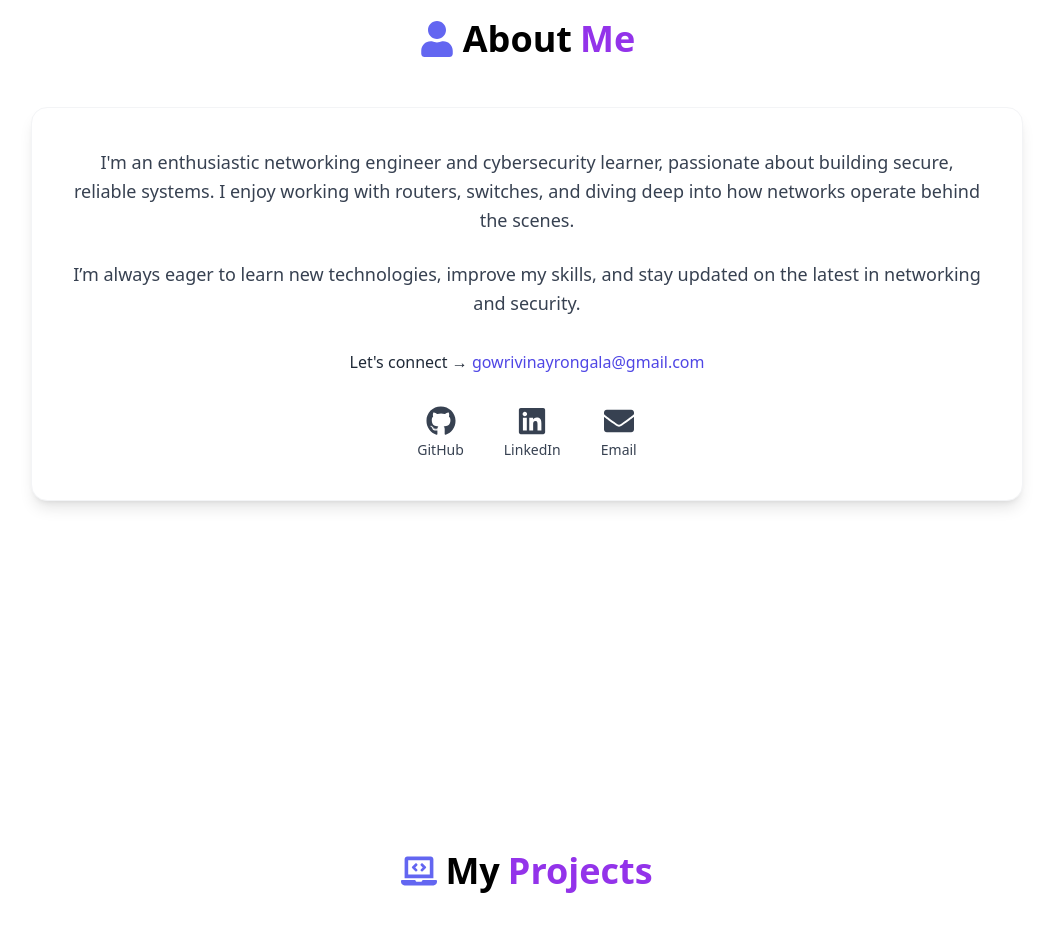
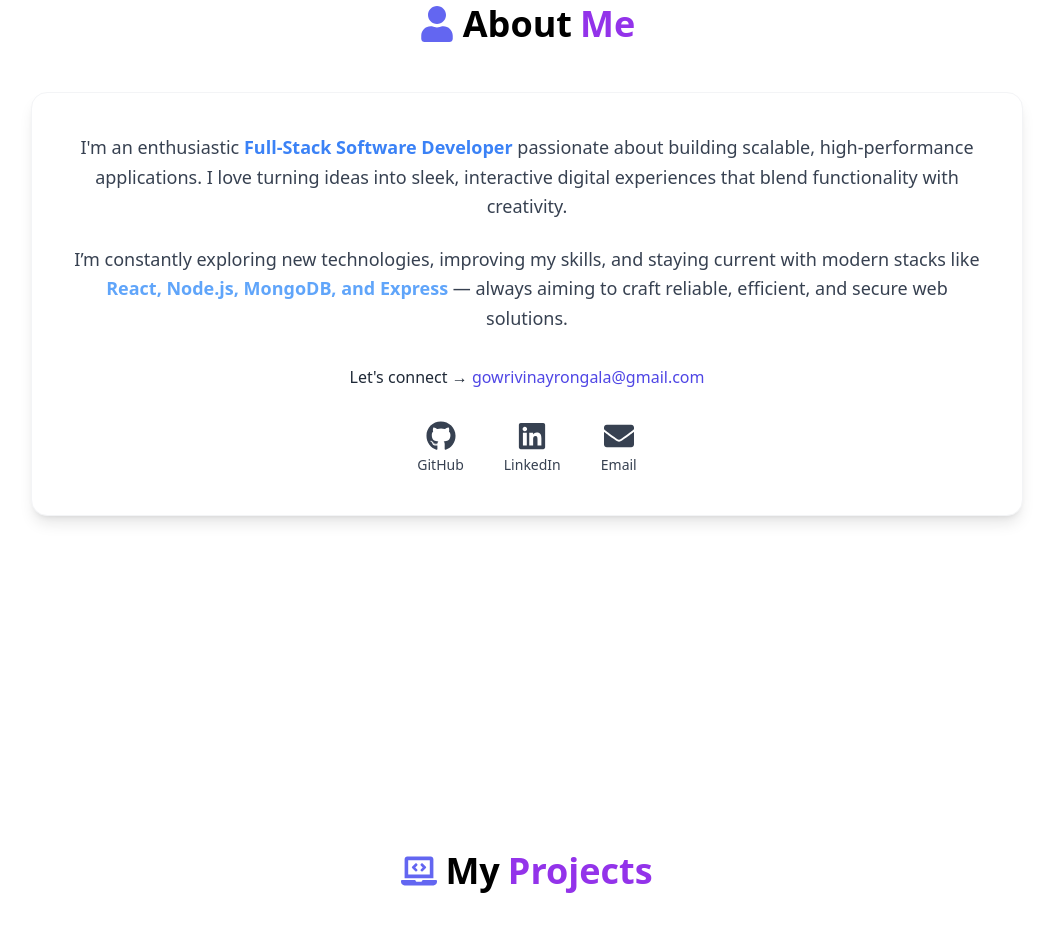
Before and after one commit to 160904160805/my-personal-portfolio, a React (Vite) app: page / in a window 1280 px wide. Shown: the part 940-1871 px from the top of the page, without its empty margins (113-1166 px from the left). Built offline with nearby package versions, Linux system fonts and the light colour scheme; the HTML template or start-up script is replaced by a standard one.

Commit message:
Update About.jsx
updated the about section

```diff
--- a/src/components/About.jsx
+++ b/src/components/About.jsx
@@ -34,12 +34,15 @@ const About = () => {
         viewport={{ once: true }}
       >
         <p className="text-lg text-gray-700 dark:text-gray-300 mb-6 leading-relaxed text-center">
-          I'm an enthusiastic networking engineer and cybersecurity learner, passionate about building secure, reliable systems. I enjoy working with routers, switches, and diving deep into how networks operate behind the scenes.
-        </p>
+  I'm an enthusiastic <span className="font-semibold text-blue-500">Full-Stack Software Developer</span> passionate about building scalable, high-performance applications.
+  I love turning ideas into sleek, interactive digital experiences that blend functionality with creativity.
+</p>
 
-        <p className="text-lg text-gray-700 dark:text-gray-300 mb-8 leading-relaxed text-center">
-          I’m always eager to learn new technologies, improve my skills, and stay updated on the latest in networking and security.
-        </p>
+<p className="text-lg text-gray-700 dark:text-gray-300 mb-8 leading-relaxed text-center">
+  I’m constantly exploring new technologies, improving my skills, and staying current with modern stacks like
+  <span className="font-semibold text-blue-400"> React, Node.js, MongoDB, and Express</span> — always aiming to craft reliable, efficient, and secure web solutions.
+</p>
+
 
         {/* Email */}
         <div className="text-center mb-8">
```
